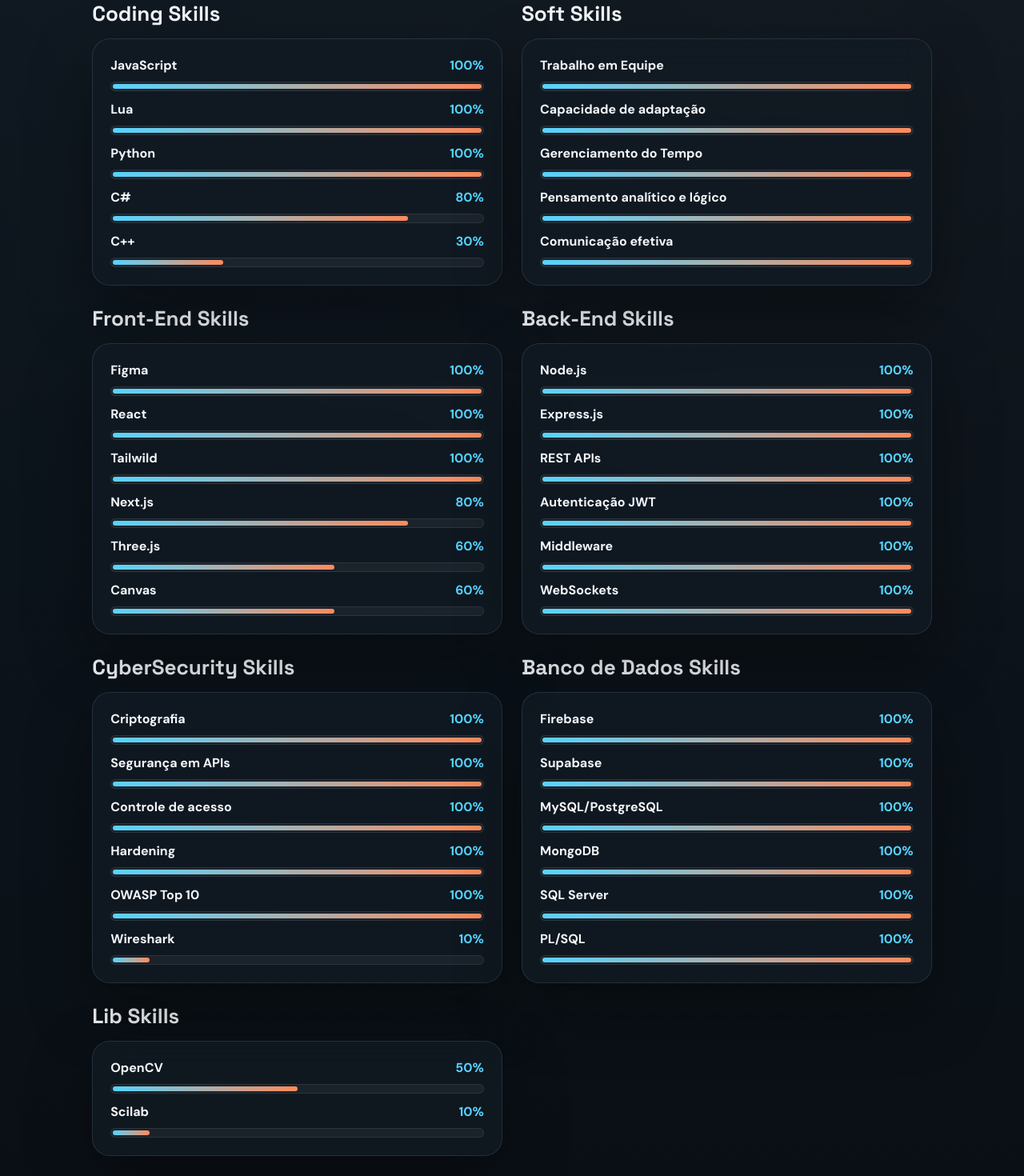
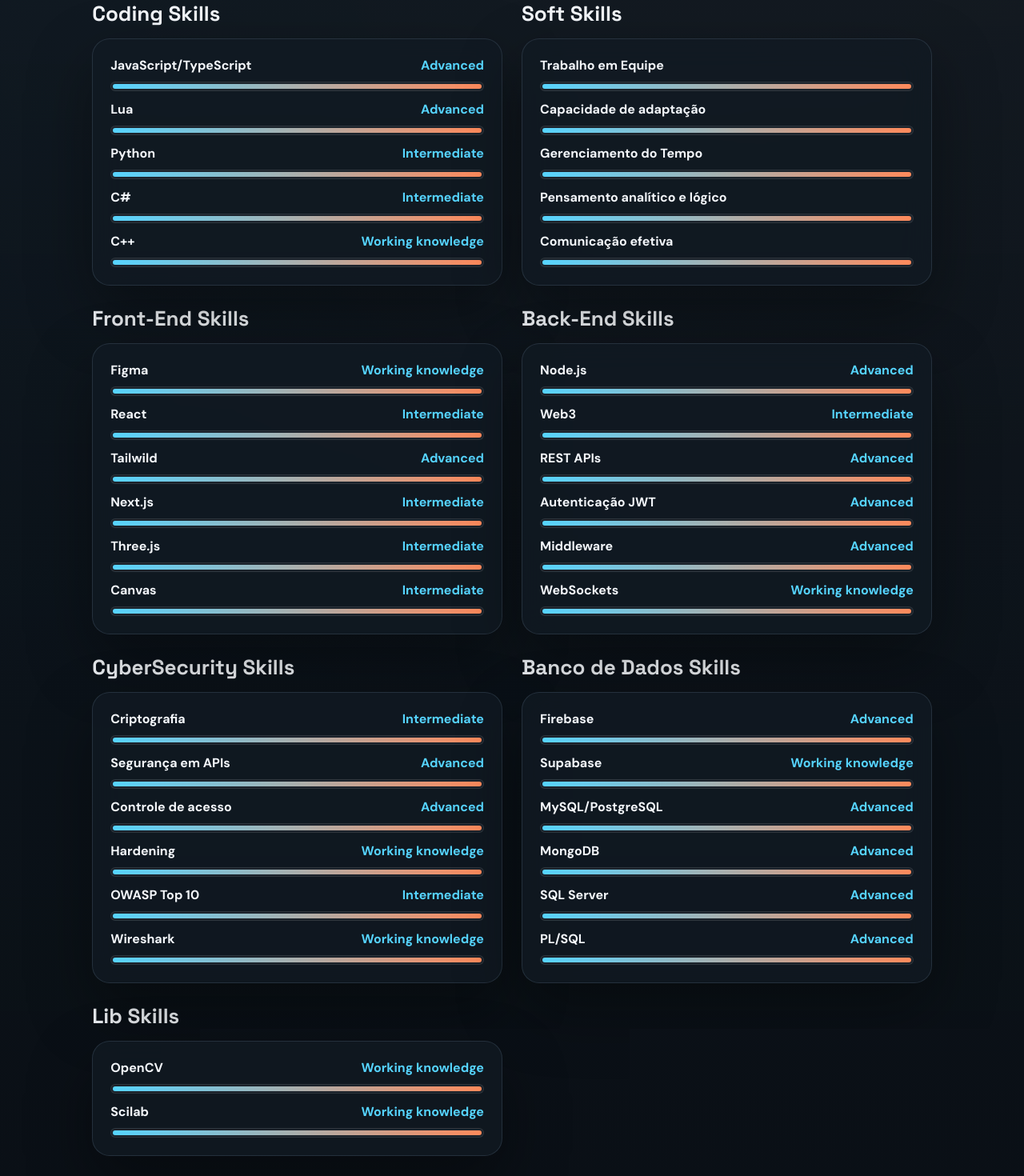
Before and after one commit to enricomalta/Portifolio, a Next.js app: page / in a window 1280 px wide. Shown: the part 1260-2730 px from the top of the page at 80% size. Built offline with nearby package versions, Linux system fonts and the light colour scheme.

Commit message:
v0.9.1 atualização de skills + 2 projetos

```diff
--- a/app/globals.css
+++ b/app/globals.css
@@ -486,24 +486,12 @@
     background: linear-gradient(90deg, var(--btn-color), var(--btn-secondary));
 }
 
-.skills-column:nth-child(1) .skills-content .progress:nth-child(1) .bar span {
+.skills-column:nth-child(1) .skills-content .progress:nth-child(1) .bar span,
+.skills-column:nth-child(1) .skills-content .progress:nth-child(2) .bar span,
+.skills-column:nth-child(1) .skills-content .progress:nth-child(3) .bar span,
+.skills-column:nth-child(1) .skills-content .progress:nth-child(4) .bar span,
+.skills-column:nth-child(1) .skills-content .progress:nth-child(5) .bar span {
     width: 100%;
-}
-
-.skills-column:nth-child(1) .skills-content .progress:nth-child(2) .bar span {
-    width: 100%;
-}
-
-.skills-column:nth-child(1) .skills-content .progress:nth-child(3) .bar span {
-    width: 100%;
-}
-
-.skills-column:nth-child(1) .skills-content .progress:nth-child(4) .bar span {
-    width: 80%;
-}
-
-.skills-column:nth-child(1) .skills-content .progress:nth-child(5) .bar span {
-    width: 30%;
 }
 
 .skills-column:nth-child(2) .skills-content .progress:nth-child(1) .bar span,
@@ -514,23 +502,13 @@
     width: 100%;
 }
 
-.skills-column:nth-child(3) .skills-content .progress:nth-child(1) .bar span {
+.skills-column:nth-child(3) .skills-content .progress:nth-child(1) .bar span,
+.skills-column:nth-child(3) .skills-content .progress:nth-child(2) .bar span,
+.skills-column:nth-child(3) .skills-content .progress:nth-child(3) .bar span,
+.skills-column:nth-child(3) .skills-content .progress:nth-child(4) .bar span,
+.skills-column:nth-child(3) .skills-content .progress:nth-child(5) .bar span,
+.skills-column:nth-child(3) .skills-content .progress:nth-child(6) .bar span {
     width: 100%;
-}
-.skills-column:nth-child(3) .skills-content .progress:nth-child(2) .bar span {
-    width: 100%;
-}
-.skills-column:nth-child(3) .skills-content .progress:nth-child(3) .bar span {
-    width: 100%;
-}
-.skills-column:nth-child(3) .skills-content .progress:nth-child(4) .bar span {
-    width: 80%;
-}
-.skills-column:nth-child(3) .skills-content .progress:nth-child(5) .bar span {
-    width: 60%;
-}
-.skills-column:nth-child(3) .skills-content .progress:nth-child(6) .bar span {
-    width: 60%;
 }
 
 .skills-column:nth-child(4) .skills-content .progress:nth-child(1) .bar span,
@@ -546,11 +524,9 @@
 .skills-column:nth-child(5) .skills-content .progress:nth-child(2) .bar span,
 .skills-column:nth-child(5) .skills-content .progress:nth-child(3) .bar span,
 .skills-column:nth-child(5) .skills-content .progress:nth-child(4) .bar span,
-.skills-column:nth-child(5) .skills-content .progress:nth-child(5) .bar span {
+.skills-column:nth-child(5) .skills-content .progress:nth-child(5) .bar span,
+.skills-column:nth-child(5) .skills-content .progress:nth-child(6) .bar span {
     width: 100%;
-}
-.skills-column:nth-child(5) .skills-content .progress:nth-child(6) .bar span {
-    width: 10%;
 }
 
 
@@ -564,11 +540,9 @@
 }
 
 
-.skills-column:nth-child(7) .skills-content .progress:nth-child(1) .bar span {
-    width: 50%;
-}
+.skills-column:nth-child(7) .skills-content .progress:nth-child(1) .bar span,
 .skills-column:nth-child(7) .skills-content .progress:nth-child(2) .bar span {
-    width: 10%;
+    width: 100%;
 }
 
 .projects {
--- a/app/page.tsx
+++ b/app/page.tsx
@@ -119,27 +119,27 @@
             <div className="skills-box">
               <div className="skills-content">
                 <div className="progress">
-                  <h3>JavaScript <span>100%</span></h3>
+                  <h3>JavaScript/TypeScript<span>Advanced</span></h3>
                   <div className="bar"><span></span></div>
                 </div>
 
                 <div className="progress">
-                  <h3>Lua <span>100%</span></h3>
+                  <h3>Lua<span>Advanced</span></h3>
                   <div className="bar"><span></span></div>
                 </div>
 
                 <div className="progress">
-                  <h3>Python <span>100%</span></h3>
+                  <h3>Python<span>Intermediate</span></h3>
                   <div className="bar"><span></span></div>
                 </div>
 
                 <div className="progress">
-                  <h3>C# <span>80%</span></h3>
+                  <h3>C#<span>Intermediate</span></h3>
                   <div className="bar"><span></span></div>
                 </div>
 
                 <div className="progress">
-                  <h3>C++ <span>30%</span></h3>
+                  <h3>C++<span>Working knowledge</span></h3>
                   <div className="bar"><span></span></div>
                 </div>
               </div>
@@ -184,32 +184,32 @@
               <div className="skills-content">
 
                 <div className="progress">
-                  <h3>Figma<span>100%</span></h3>
+                  <h3>Figma<span>Working knowledge</span></h3>
                   <div className="bar"><span></span></div>
                 </div>
 
                 <div className="progress">
-                  <h3>React<span>100%</span></h3>
+                  <h3>React<span>Intermediate</span></h3>
                   <div className="bar"><span></span></div>
                 </div>
 
                 <div className="progress">
-                  <h3>Tailwild<span>100%</span></h3>
+                  <h3>Tailwild<span>Advanced</span></h3>
                   <div className="bar"><span></span></div>
                 </div>
 
                 <div className="progress">
-                  <h3>Next.js<span>80%</span></h3>
+                  <h3>Next.js<span>Intermediate</span></h3>
                   <div className="bar"><span></span></div>
                 </div>
 
                 <div className="progress">
-                  <h3>Three.js<span>60%</span></h3>
+                  <h3>Three.js<span>Intermediate</span></h3>
                   <div className="bar"><span></span></div>
                 </div>
 
                 <div className="progress">
-                  <h3>Canvas<span>60%</span></h3>
+                  <h3>Canvas<span>Intermediate</span></h3>
                   <div className="bar"><span></span></div>
                 </div>
 
@@ -226,32 +226,32 @@
               <div className="skills-content">
 
                 <div className="progress">
-                  <h3>Node.js<span>100%</span></h3>
+                  <h3>Node.js<span>Advanced</span></h3>
                   <div className="bar"><span></span></div>
                 </div>
 
                 <div className="progress">
-                  <h3>Express.js<span>100%</span></h3>
+                  <h3>Web3<span>Intermediate</span></h3>
                   <div className="bar"><span></span></div>
                 </div>
 
                 <div className="progress">
-                  <h3>REST APIs<span>100%</span></h3>
+                  <h3>REST APIs<span>Advanced</span></h3>
                   <div className="bar"><span></span></div>
                 </div>
 
                 <div className="progress">
-                  <h3>Autenticação JWT<span>100%</span></h3>
+                  <h3>Autenticação JWT<span>Advanced</span></h3>
                   <div className="bar"><span></span></div>
                 </div>
 
                 <div className="progress">
-                    <h3>Middleware<span>100%</span></h3>
+                    <h3>Middleware<span>Advanced</span></h3>
                     <div className="bar"><span></span></div>
                 </div>
 
                 <div className="progress">
-                  <h3>WebSockets<span>100%</span></h3>
+                  <h3>WebSockets<span>Working knowledge</span></h3>
                   <div className="bar"><span></span></div>
                 </div>
 
@@ -268,32 +268,32 @@
               <div className="skills-content">
 
                 <div className="progress">
-                    <h3>Criptografia<span>100%</span></h3>
+                    <h3>Criptografia<span>Intermediate</span></h3>
                     <div className="bar"><span></span></div>
                 </div>
 
                 <div className="progress">
-                    <h3>Segurança em APIs<span>100%</span></h3>
+                    <h3>Segurança em APIs<span>Advanced</span></h3>
                     <div className="bar"><span></span></div>
                 </div>
 
                 <div className="progress">
-                    <h3>Controle de acesso<span>100%</span></h3>
+                    <h3>Controle de acesso<span>Advanced</span></h3>
                     <div className="bar"><span></span></div>
                 </div>
 
                 <div className="progress">
-                    <h3>Hardening<span>100%</span></h3>
+                    <h3>Hardening<span>Working knowledge</span></h3>
                     <div className="bar"><span></span></div>
                 </div>
 
                 <div className="progress">
-                    <h3>OWASP Top 10<span>100%</span></h3>
+                    <h3>OWASP Top 10<span>Intermediate</span></h3>
                     <div className="bar"><span></span></div>
                 </div>
 
                 <div className="progress">
-                    <h3>Wireshark<span>10%</span></h3>
+                    <h3>Wireshark<span>Working knowledge</span></h3>
                     <div className="bar"><span></span></div>
                 </div>
 
@@ -307,32 +307,32 @@
               <div className="skills-content">
 
                 <div className="progress">
-                    <h3>Firebase<span>100%</span></h3>
+                    <h3>Firebase<span>Advanced</span></h3>
                     <div className="bar"><span></span></div>
                 </div>
 
                 <div className="progress">
-                    <h3>Supabase<span>100%</span></h3>
+                    <h3>Supabase<span>Working knowledge</span></h3>
                     <div className="bar"><span></span></div>
                 </div>
 
                 <div className="progress">
-                    <h3>MySQL/PostgreSQL<span>100%</span></h3>
+                    <h3>MySQL/PostgreSQL<span>Advanced</span></h3>
                     <div className="bar"><span></span></div>
                 </div>
 
                 <div className="progress">
-                    <h3>MongoDB<span>100%</span></h3>
+                    <h3>MongoDB<span>Advanced</span></h3>
                     <div className="bar"><span></span></div>
                 </div>
 
                 <div className="progress">
-                    <h3>SQL Server<span>100%</span></h3>
+                    <h3>SQL Server<span>Advanced</span></h3>
                     <div className="bar"><span></span></div>
                 </div>
 
                 <div className="progress">
-                    <h3>PL/SQL<span>100%</span></h3>
+                    <h3>PL/SQL<span>Advanced</span></h3>
                     <div className="bar"><span></span></div>
                 </div>
 
@@ -346,12 +346,12 @@
               <div className="skills-content">
 
                 <div className="progress">
-                    <h3>OpenCV<span>50%</span></h3>
+                    <h3>OpenCV<span>Working knowledge</span></h3>
                     <div className="bar"><span></span></div>
                 </div>
 
                 <div className="progress">
-                    <h3>Scilab<span>10%</span></h3>
+                    <h3>Scilab<span>Working knowledge</span></h3>
                     <div className="bar"><span></span></div>
                 </div>
 
@@ -458,6 +458,22 @@
             <p>Game blockchain para Telegram com autenticação, transações e regras seguras de backend.</p>
           </div>
         </div>
+
+        <div className="projects-row">
+          <div className="project-card">
+            <span className="project-tag">SkyMP</span>
+            <img src="/img/terrasalem.png" alt="Logo Terras Além" />
+            <h3>Terras Além</h3>
+            <p>Servidor de Skyrim MMORPG com Core próprio, economia, PvP, inventario, quests e NPCs.</p>
+          </div>
+
+          <div className="project-card">
+            <span className="project-tag">Web</span>
+            <img src="/img/polycity.png" alt="Logo Poly City" />
+            <h3>PolyCity</h3>
+            <p>Game LowPoly procedural feito para navegador baseado em SimCity e CitiesSkylines, otimização baseada em chucks 32x32 estilo Minecraft</p>
+          </div>
+        </div>
       </section>
 
       <section className="about" id="about">
```
Also changed, not shown: index.html (+5 -5 lines), public/img/polycity.png (added), public/img/terrasalem.png (added).
